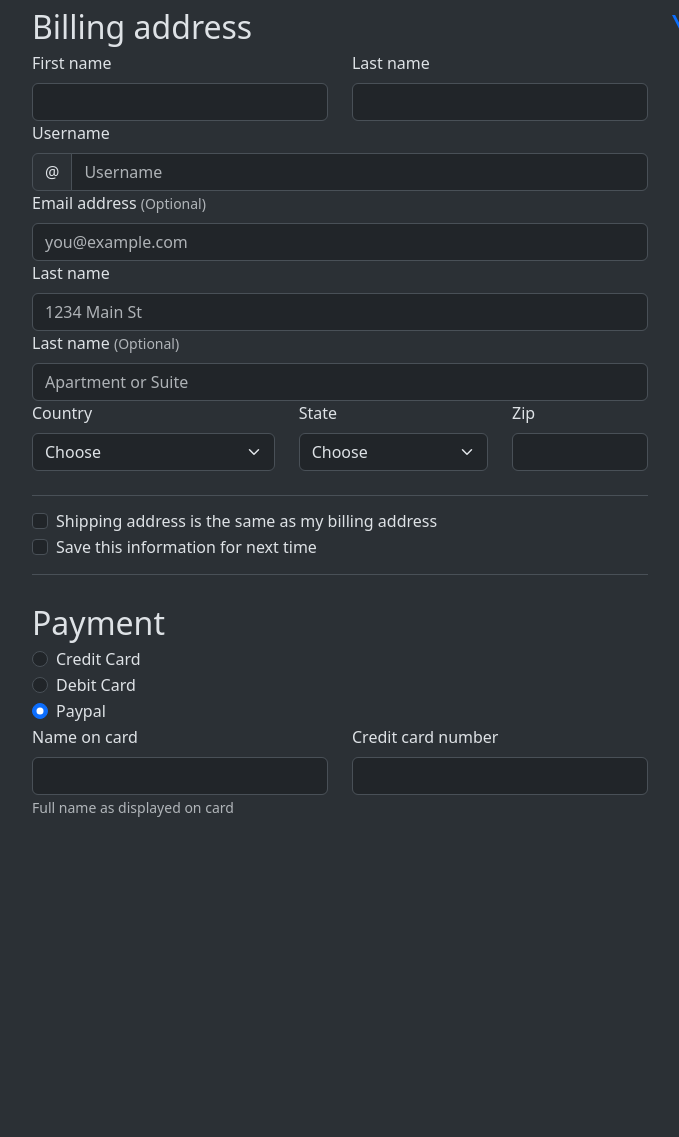
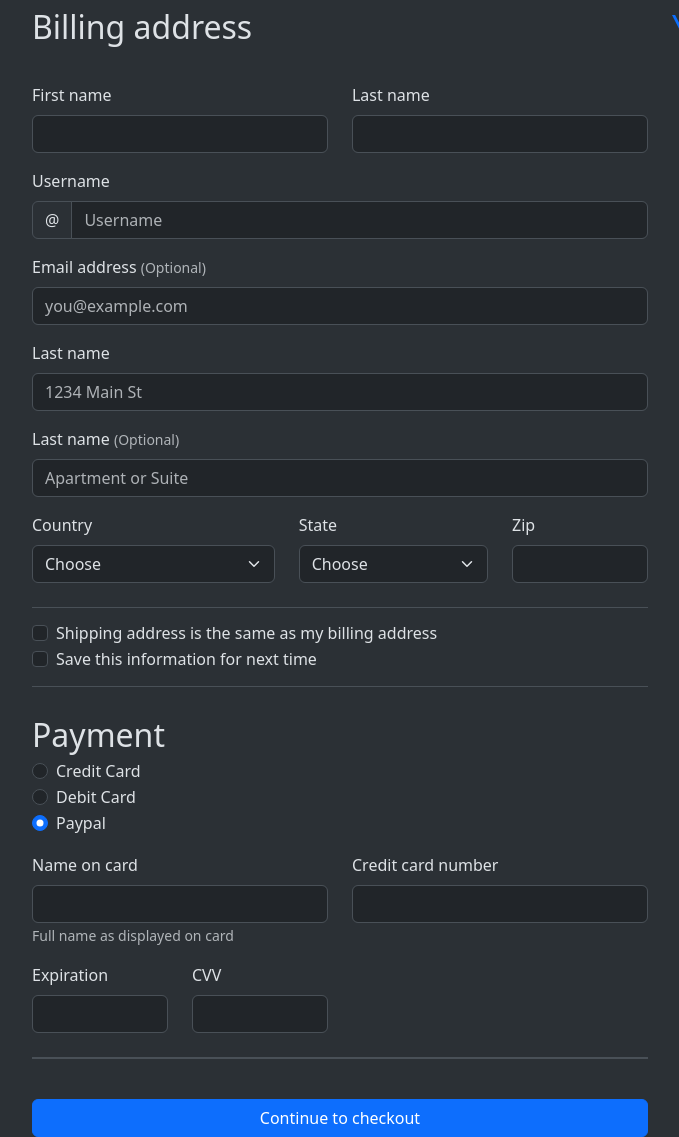
Before and after one commit to enzovcnt/maquetteBootstrap2, a plain HTML site: page index.html in a window 1280 px wide. Shown: the part 299-1436 px from the top of the page, without its empty margins (140-819 px from the left). Before the commit the page ends 1118 px from the top, so only its background shows below. Drawn offline with nearby package versions, Linux system fonts and the light colour scheme; files whose address does not match are found by name.

Commit message:
right part finish

```diff
--- a/index.html
+++ b/index.html
@@ -17,54 +17,54 @@
     </div>
     <div class="row">
         <div class="col-8">
-            <div class="col-12 fs-2">
+            <div class="col-12 fs-2 mb-3">
                 <span>Billing address</span>
             </div>
             <div class="row">
-                <div class="col-6">
+                <div class="col-6 mt-3">
                     <label for="firstname" class="form-label">First name</label>
                     <input type="text" class="form-control" id="firstname">
                 </div>
-                <div class="col-6">
+                <div class="col-6 mt-3">
                     <label for="lastname" class="form-label">Last name</label>
                     <input type="text" class="form-control" id="lastname">
                 </div>
             </div>
-            <div class="col-12">
+            <div class="col-12 mt-3">
                 <label class="form-label" for="autoSizingInputGroup">Username</label>
                 <div class="input-group">
                     <div class="input-group-text">@</div>
                     <input type="text" class="form-control" id="autoSizingInputGroup" placeholder="Username">
                 </div>
             </div>
-            <div class="col-12">
+            <div class="col-12 mt-3">
                 <label for="InputEmail1" class="form-label">Email address</label>
                 <span id="emailoptional" class="form-text">(Optional)</span>
                 <input type="email" class="form-control" id="InputEmail1" aria-describedby="emailHelp" placeholder="you@example.com">
             </div>
-            <div class="col-12">
+            <div class="col-12 mt-3">
                 <label for="address" class="form-label">Last name</label>
                 <input type="text" class="form-control" id="address" placeholder="1234 Main St">
             </div>
-            <div class="col-12">
+            <div class="col-12 mt-3">
                 <label for="address" class="form-label">Last name</label>
                 <span id="addressoptional" class="form-text">(Optional)</span>
                 <input type="text" class="form-control" id="address2" placeholder="Apartment or Suite">
             </div>
             <div class="row">
-                <div class="col-5">
+                <div class="col-5 mt-3">
                     <label for="country" class="form-label">Country</label>
                     <select class="form-select" id="country" aria-label="Default select example">
                         <option selected>Choose</option>
                     </select>
                 </div>
-                <div class="col-4">
+                <div class="col-4 mt-3">
                     <label for="state" class="form-label">State</label>
                     <select class="form-select" id="state" aria-label="Default select example">
                         <option selected>Choose</option>
                     </select>
                 </div>
-                <div class="col">
+                <div class="col mt-3">
                     <label for="zip" class="form-label">Zip</label>
                     <input type="text" class="form-control" id="zip">
                 </div>
@@ -85,7 +85,7 @@
                     </div>
                 </div>
             </div>
-            <span class="fs-2">Payment</span>
+            <span class="fs-2 ">Payment</span>
             <div class="form-check">
                 <input class="form-check-input" type="radio" name="Radios" id="radioCreditCard" value="option1" checked>
                 <label class="form-check-label" for="radioCreditCard">
@@ -105,7 +105,7 @@
                 </label>
             </div>
             <div class="row">
-                <div class="col-6">
+                <div class="col-6 mt-3">
                     <label for="namecard" class="form-label">Name on card</label>
                     <input type="text" class="form-control" id="namecard">
                     <div class="col-auto">
@@ -114,11 +114,24 @@
                         </span>
                     </div>
                 </div>
-                <div class="col-6">
+                <div class="col-6 mt-3">
                     <label for="cardnumber" class="form-label">Credit card number</label>
                     <input type="text" class="form-control" id="cardnumber">
                 </div>
             </div>
+            <div class="row">
+                <div class="col-3 mt-3">
+                    <label for="expiration" class="form-label">Expiration</label>
+                    <input type="text" class="form-control" id="expiration">
+                </div>
+                <div class="col-3 mt-3">
+                    <label for="cvv" class="form-label">CVV</label>
+                    <input type="text" class="form-control" id="cvv">
+                </div>
+            </div>
+            <div class="border mt-4 mb-4"></div>
+            <button type="button" class="btn btn-primary col-12 mt-3">Continue to checkout</button>
+
 
         </div>
 
```
